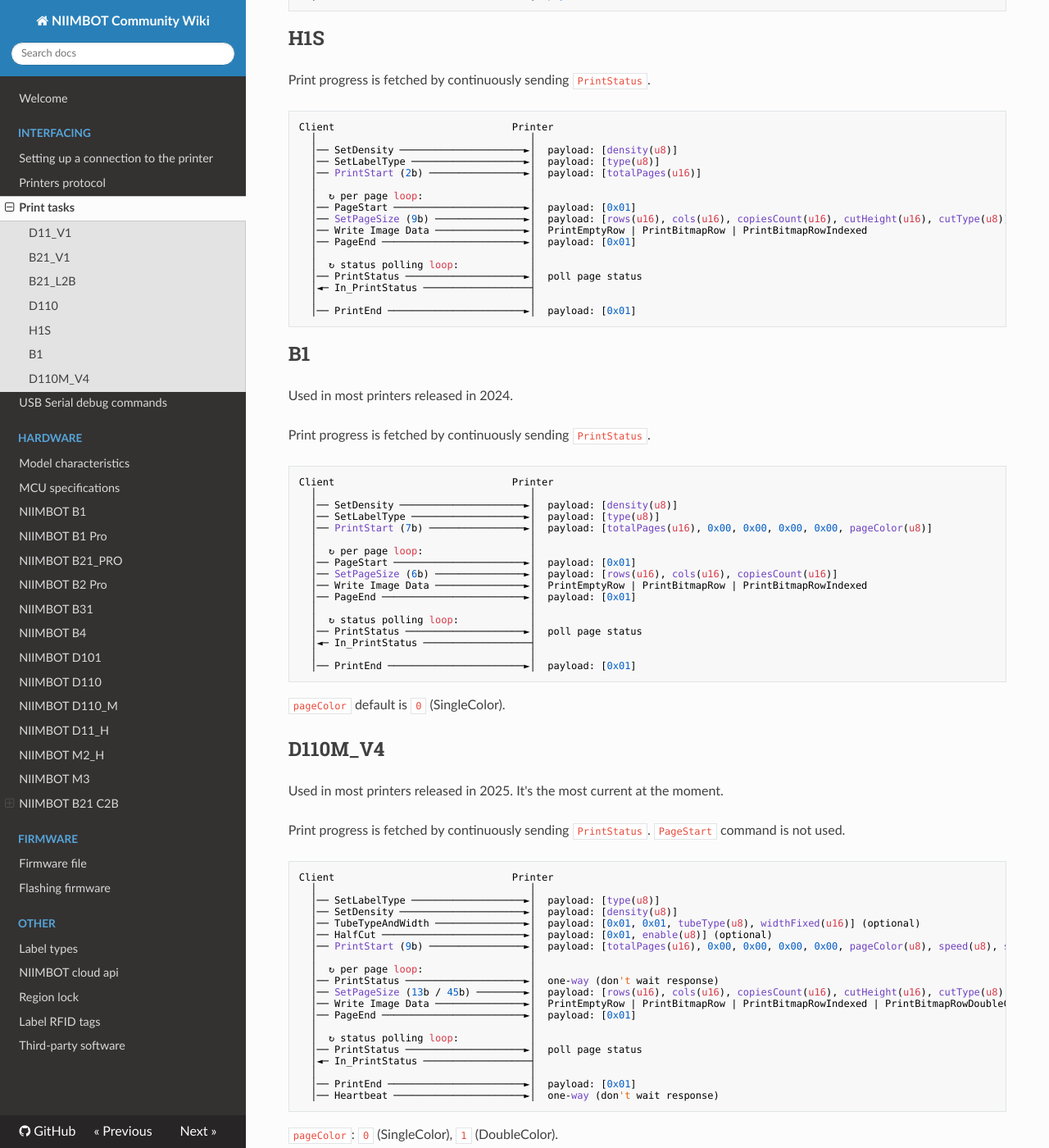
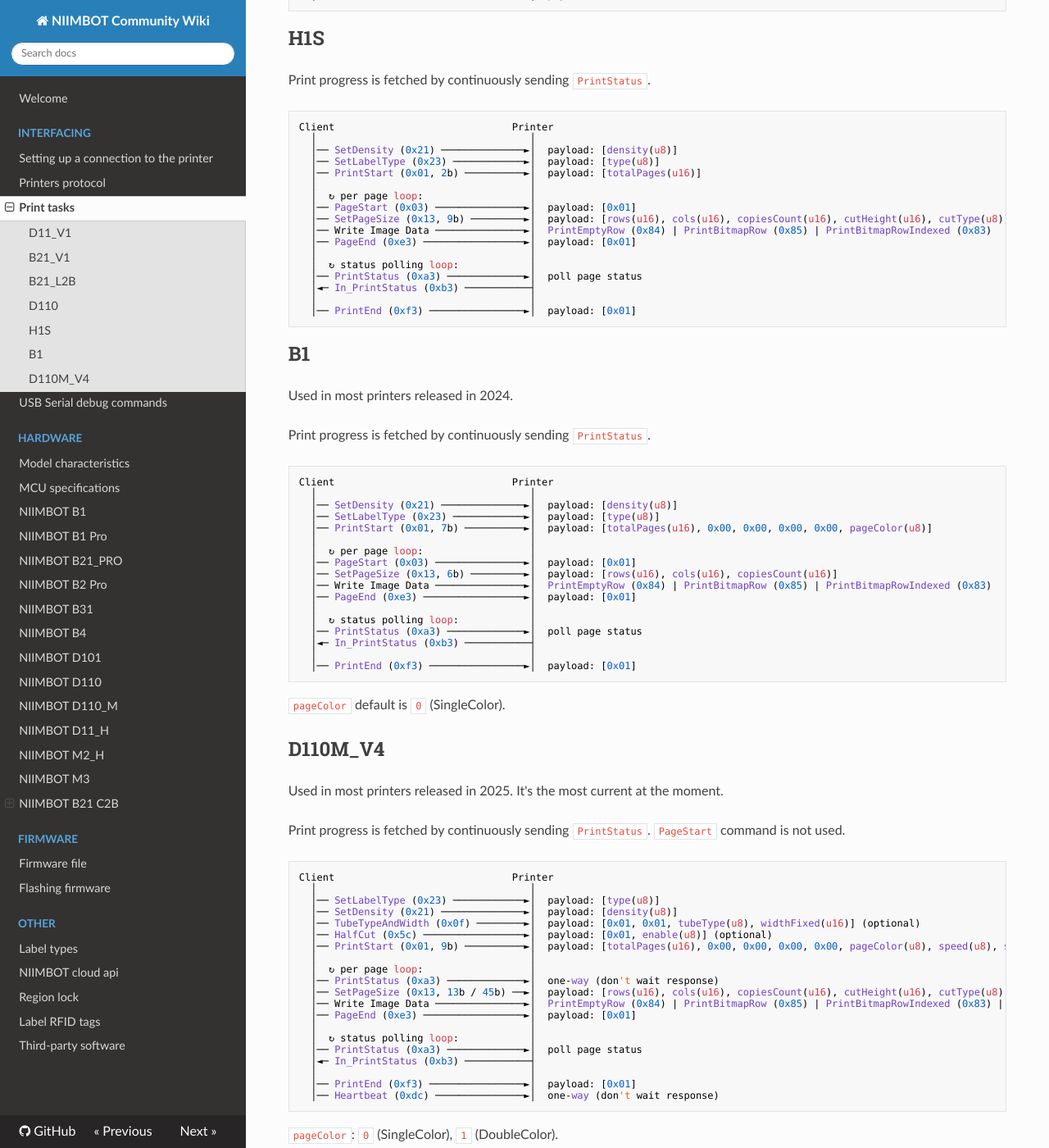
Before and after one commit to MultiMote/niimbot-wiki, an MkDocs documentation site: the page built from docs/interfacing/print-tasks.md, in a window 1280 px wide and 1400 px high, scrolled down 1900 px. Shown: the whole window at 82% size. Built offline with MkDocs 1.6.1, drawn with Linux system fonts in a browser that asks for light colours; nearby versions of some CDN libraries; some of the changed text lies outside the part shown.

Commit message:
Update print tasks (add command ids)

````diff
--- a/docs/interfacing/print-tasks.md
+++ b/docs/interfacing/print-tasks.md
@@ -14,20 +14,20 @@
 ```
 Client                              Printer
   │                                    │
-  │── SetDensity ─────────────────────►│  payload: [density(u8)]
-  │── SetLabelType ───────────────────►│  payload: [type(u8)]
-  │── PrintStart (1b) ────────────────►│  payload: [0x01]
+  │── SetDensity (0x21) ──────────────►│  payload: [density(u8)]
+  │── SetLabelType (0x23) ────────────►│  payload: [type(u8)]
+  │── PrintStart (0x01, 1b) ──────────►│  payload: [0x01]
   │                                    │
   │  ↻ per page loop:                  │
-  │── PrintClear ─────────────────────►│  payload: [0x01]
-  │── PageStart ──────────────────────►│  payload: [0x01]
-  │── SetPageSize (2b) ───────────────►│  payload: [rows(u16)]
-  │── PrintQuantity ──────────────────►│  payload: [quantity(u16)]
-  │── Write Image Data ───────────────►│  PrintEmptyRow | PrintBitmapRow | PrintBitmapRowIndexed
-  │── PageEnd ────────────────────────►│  payload: [0x01]
+  │── PrintClear (0x20) ──────────────►│  payload: [0x01]
+  │── PageStart (0x03) ───────────────►│  payload: [0x01]
+  │── SetPageSize (0x13, 2b) ─────────►│  payload: [rows(u16)]
+  │── PrintQuantity (0x15) ───────────►│  payload: [quantity(u16)]
+  │── Write Image Data ───────────────►│  PrintEmptyRow (0x84) | PrintBitmapRow (0x85) | PrintBitmapRowIndexed (0x83)
+  │── PageEnd (0xe3) ─────────────────►│  payload: [0x01]
   │                                    │
-  │◄─ In_PrinterPageIndex ─────────────┤  wait until payload(u16) == total pages
-  │── PrintEnd ───────────────────────►│  payload: [0x01]
+  │◄─ In_PrinterPageIndex (0xe0) ──────┤  wait until payload(u16) == total pages
+  │── PrintEnd (0xf3) ────────────────►│  payload: [0x01]
 ```
 
 ## B21_V1
@@ -37,20 +37,20 @@
 ```
 Client                              Printer
   │                                    │
-  │── SetDensity ─────────────────────►│  payload: [density(u8)]
-  │── SetLabelType ───────────────────►│  payload: [type(u8)]
-  │── PrintStart (1b) ────────────────►│  payload: [0x01]
+  │── SetDensity (0x21) ──────────────►│  payload: [density(u8)]
+  │── SetLabelType (0x23) ────────────►│  payload: [type(u8)]
+  │── PrintStart (0x01, 1b) ──────────►│  payload: [0x01]
   │                                    │
   │  ↻ per page loop:                  │
-  │── PageStart ──────────────────────►│  payload: [0x01]
-  │── SetPageSize (4b) ───────────────►│  payload: [rows(u16), cols(u16)]
-  │── Write Image Data ───────────────►│  PrintEmptyRow | PrintBitmapRow | PrintBitmapRowIndexed
-  │── PrinterCheckLine ───────────────►│  payload: [line(u16), 0x01] (every 200 lines)
-  │── PageEnd ────────────────────────►│  payload: [0x01]
+  │── PageStart (0x03) ───────────────►│  payload: [0x01]
+  │── SetPageSize (0x13, 4b) ─────────►│  payload: [rows(u16), cols(u16)]
+  │── Write Image Data ───────────────►│  PrintEmptyRow (0x84) | PrintBitmapRow (0x85) | PrintBitmapRowIndexed (0x83)
+  │── PrinterCheckLine (0x86) ────────►│  payload: [line(u16), 0x01] (every 200 lines)
+  │── PageEnd (0xe3) ─────────────────►│  payload: [0x01]
   │                                    │
   │  ↻ status polling loop:            │
-  │── PrintEnd ───────────────────────►│  payload: [0x01]
-  │◄─ In_PrintEnd ─────────────────────┤  payload: [0x00 - still printing, 0x01 - finished]
+  │── PrintEnd (0xf3) ────────────────►│  payload: [0x01]
+  │◄─ In_PrintEnd (0xf4) ──────────────┤  payload: [0x00 - still printing, 0x01 - finished]
 ```
 
 ## B21_L2B
@@ -60,22 +60,22 @@
 ```
 Client                              Printer
   │                                    │
-  │── SetDensity ─────────────────────►│  payload: [density(u8)]
-  │── SetLabelType ───────────────────►│  payload: [type(u8)]
-  │── PrintStart (1b) ────────────────►│  payload: [0x01]
+  │── SetDensity (0x21) ──────────────►│  payload: [density(u8)]
+  │── SetLabelType (0x23) ────────────►│  payload: [type(u8)]
+  │── PrintStart (0x01, 1b) ──────────►│  payload: [0x01]
   │                                    │
   │  ↻ per page loop:                  │
-  │── PageStart ──────────────────────►│  poll until true
-  │── SetPageSize (4b) ───────────────►│  payload: [rows(u16), cols(u16)]
-  │── Write Image Data ───────────────►│  PrintEmptyRow | PrintBitmapRow | PrintBitmapRowIndexed
-  │── PrinterCheckLine ───────────────►│  payload: [line(u16), 0x01] (every 200 lines)
+  │── PageStart (0x03) ───────────────►│  poll until true
+  │── SetPageSize (0x13, 4b) ─────────►│  payload: [rows(u16), cols(u16)]
+  │── Write Image Data ───────────────►│  PrintEmptyRow (0x84) | PrintBitmapRow (0x85) | PrintBitmapRowIndexed (0x83)
+  │── PrinterCheckLine (0x86) ────────►│  payload: [line(u16), 0x01] (every 200 lines)
   │                                    │
   │  ↻ status polling loop             │
   │     (part of page loop):           │
-  │── PageEnd ────────────────────────►│  payload: [0x01]
-  │◄─ In_PageEnd ──────────────────────┤  payload: [0x00 - still printing, 0x01 - finished]
+  │── PageEnd (0xe3) ─────────────────►│  payload: [0x01]
+  │◄─ In_PageEnd (0xe4) ───────────────┤  payload: [0x00 - still printing, 0x01 - finished]
   │                                    │
-  │── PrintEnd ───────────────────────►│  payload: [0x01]
+  │── PrintEnd (0xf3) ────────────────►│  payload: [0x01]
 ```
 
 ## D110
@@ -87,23 +87,23 @@
 ```
 Client                              Printer
   │                                    │
-  │── SetDensity ─────────────────────►│  payload: [density(u8)]
-  │── SetLabelType ───────────────────►│  payload: [type(u8)]
-  │── PrintStart (1b) ────────────────►│  payload: [0x01]
+  │── SetDensity (0x21) ──────────────►│  payload: [density(u8)]
+  │── SetLabelType (0x23) ────────────►│  payload: [type(u8)]
+  │── PrintStart (0x01, 1b) ──────────►│  payload: [0x01]
   │                                    │
   │  ↻ per page loop:                  │
-  │── PrintClear ─────────────────────►│  payload: [0x01]
-  │── PageStart ──────────────────────►│  payload: [0x01]
-  │── SetPageSize (4b) ───────────────►│  payload: [rows(u16), cols(u16)]
-  │── PrintQuantity ──────────────────►│  payload: [quantity(u16)]
-  │── Write Image Data ───────────────►│  PrintEmptyRow | PrintBitmapRow | PrintBitmapRowIndexed
-  │── PageEnd ────────────────────────►│  payload: [0x01]
+  │── PrintClear (0x20) ──────────────►│  payload: [0x01]
+  │── PageStart (0x03) ───────────────►│  payload: [0x01]
+  │── SetPageSize (0x13, 4b) ─────────►│  payload: [rows(u16), cols(u16)]
+  │── PrintQuantity (0x15) ───────────►│  payload: [quantity(u16)]
+  │── Write Image Data ───────────────►│  PrintEmptyRow (0x84) | PrintBitmapRow (0x85) | PrintBitmapRowIndexed (0x83)
+  │── PageEnd (0xe3) ─────────────────►│  payload: [0x01]
   │                                    │
   │  ↻ status polling loop:            │
-  │── PrintStatus ────────────────────►│  poll page status
-  │◄─ In_PrintStatus ──────────────────┤
+  │── PrintStatus (0xa3) ─────────────►│  poll page status
+  │◄─ In_PrintStatus (0xb3) ───────────┤
   │                                    │
-  │── PrintEnd ───────────────────────►│  payload: [0x01]
+  │── PrintEnd (0xf3) ────────────────►│  payload: [0x01]
 ```
 
 ## H1S
@@ -113,21 +113,21 @@
 ```
 Client                              Printer
   │                                    │
-  │── SetDensity ─────────────────────►│  payload: [density(u8)]
-  │── SetLabelType ───────────────────►│  payload: [type(u8)]
-  │── PrintStart (2b) ────────────────►│  payload: [totalPages(u16)]
+  │── SetDensity (0x21) ──────────────►│  payload: [density(u8)]
+  │── SetLabelType (0x23) ────────────►│  payload: [type(u8)]
+  │── PrintStart (0x01, 2b) ──────────►│  payload: [totalPages(u16)]
   │                                    │
   │  ↻ per page loop:                  │
-  │── PageStart ──────────────────────►│  payload: [0x01]
-  │── SetPageSize (9b) ───────────────►│  payload: [rows(u16), cols(u16), copiesCount(u16), cutHeight(u16), cutType(u8)]
-  │── Write Image Data ───────────────►│  PrintEmptyRow | PrintBitmapRow | PrintBitmapRowIndexed
-  │── PageEnd ────────────────────────►│  payload: [0x01]
+  │── PageStart (0x03) ───────────────►│  payload: [0x01]
+  │── SetPageSize (0x13, 9b) ─────────►│  payload: [rows(u16), cols(u16), copiesCount(u16), cutHeight(u16), cutType(u8)]
+  │── Write Image Data ───────────────►│  PrintEmptyRow (0x84) | PrintBitmapRow (0x85) | PrintBitmapRowIndexed (0x83)
+  │── PageEnd (0xe3) ─────────────────►│  payload: [0x01]
   │                                    │
   │  ↻ status polling loop:            │
-  │── PrintStatus ────────────────────►│  poll page status
-  │◄─ In_PrintStatus ──────────────────┤
+  │── PrintStatus (0xa3) ─────────────►│  poll page status
+  │◄─ In_PrintStatus (0xb3) ───────────┤
   │                                    │
-  │── PrintEnd ───────────────────────►│  payload: [0x01]
+  │── PrintEnd (0xf3) ────────────────►│  payload: [0x01]
 ```
 
 ## B1
@@ -139,21 +139,21 @@
 ```
 Client                              Printer
   │                                    │
-  │── SetDensity ─────────────────────►│  payload: [density(u8)]
-  │── SetLabelType ───────────────────►│  payload: [type(u8)]
-  │── PrintStart (7b) ────────────────►│  payload: [totalPages(u16), 0x00, 0x00, 0x00, 0x00, pageColor(u8)]
+  │── SetDensity (0x21) ──────────────►│  payload: [density(u8)]
+  │── SetLabelType (0x23) ────────────►│  payload: [type(u8)]
+  │── PrintStart (0x01, 7b) ──────────►│  payload: [totalPages(u16), 0x00, 0x00, 0x00, 0x00, pageColor(u8)]
   │                                    │
   │  ↻ per page loop:                  │
-  │── PageStart ──────────────────────►│  payload: [0x01]
-  │── SetPageSize (6b) ───────────────►│  payload: [rows(u16), cols(u16), copiesCount(u16)]
-  │── Write Image Data ───────────────►│  PrintEmptyRow | PrintBitmapRow | PrintBitmapRowIndexed
-  │── PageEnd ────────────────────────►│  payload: [0x01]
+  │── PageStart (0x03) ───────────────►│  payload: [0x01]
+  │── SetPageSize (0x13, 6b) ─────────►│  payload: [rows(u16), cols(u16), copiesCount(u16)]
+  │── Write Image Data ───────────────►│  PrintEmptyRow (0x84) | PrintBitmapRow (0x85) | PrintBitmapRowIndexed (0x83)
+  │── PageEnd (0xe3) ─────────────────►│  payload: [0x01]
   │                                    │
   │  ↻ status polling loop:            │
-  │── PrintStatus ────────────────────►│  poll page status
-  │◄─ In_PrintStatus ──────────────────┤
+  │── PrintStatus (0xa3) ─────────────►│  poll page status
+  │◄─ In_PrintStatus (0xb3) ───────────┤
   │                                    │
-  │── PrintEnd ───────────────────────►│  payload: [0x01]
+  │── PrintEnd (0xf3) ────────────────►│  payload: [0x01]
 ```
 
 `pageColor` default is `0` (SingleColor).
@@ -168,24 +168,24 @@
 ```
 Client                              Printer
   │                                    │
-  │── SetLabelType ───────────────────►│  payload: [type(u8)]
-  │── SetDensity ─────────────────────►│  payload: [density(u8)]
-  │── TubeTypeAndWidth ───────────────►│  payload: [0x01, 0x01, tubeType(u8), widthFixed(u16)] (optional)
-  │── HalfCut ────────────────────────►│  payload: [0x01, enable(u8)] (optional)
-  │── PrintStart (9b) ────────────────►│  payload: [totalPages(u16), 0x00, 0x00, 0x00, 0x00, pageColor(u8), speed(u8), someFlag(u8)]
+  │── SetLabelType (0x23) ────────────►│  payload: [type(u8)]
+  │── SetDensity (0x21) ──────────────►│  payload: [density(u8)]
+  │── TubeTypeAndWidth (0x0f) ────────►│  payload: [0x01, 0x01, tubeType(u8), widthFixed(u16)] (optional)
+  │── HalfCut (0x5c) ─────────────────►│  payload: [0x01, enable(u8)] (optional)
+  │── PrintStart (0x01, 9b) ──────────►│  payload: [totalPages(u16), 0x00, 0x00, 0x00, 0x00, pageColor(u8), speed(u8), someFlag(u8)]
   │                                    │
   │  ↻ per page loop:                  │
-  │── PrintStatus ────────────────────►│  one-way (don't wait response)
-  │── SetPageSize (13b / 45b) ────────►│  payload: [rows(u16), cols(u16), copiesCount(u16), cutHeight(u16), cutType(u8), 0x00, sendAll(u8), partHeight(u16), serial(32b)]
-  │── Write Image Data ───────────────►│  PrintEmptyRow | PrintBitmapRow | PrintBitmapRowIndexed | PrintBitmapRowDoubleColor
-  │── PageEnd ────────────────────────►│  payload: [0x01]
+  │── PrintStatus (0xa3) ─────────────►│  one-way (don't wait response)
+  │── SetPageSize (0x13, 13b / 45b) ──►│  payload: [rows(u16), cols(u16), copiesCount(u16), cutHeight(u16), cutType(u8), 0x00, sendAll(u8), partHeight(u16), serial(32b)]
+  │── Write Image Data ───────────────►│  PrintEmptyRow (0x84) | PrintBitmapRow (0x85) | PrintBitmapRowIndexed (0x83) | PrintBitmapRowDoubleColor (0x8a)
+  │── PageEnd (0xe3) ─────────────────►│  payload: [0x01]
   │                                    │
   │  ↻ status polling loop:            │
-  │── PrintStatus ────────────────────►│  poll page status
-  │◄─ In_PrintStatus ──────────────────┤
+  │── PrintStatus (0xa3) ─────────────►│  poll page status
+  │◄─ In_PrintStatus (0xb3) ───────────┤
   │                                    │
-  │── PrintEnd ───────────────────────►│  payload: [0x01]
-  │── Heartbeat ──────────────────────►│  one-way (don't wait response)
+  │── PrintEnd (0xf3) ────────────────►│  payload: [0x01]
+  │── Heartbeat (0xdc) ───────────────►│  one-way (don't wait response)
 ```
 
 `pageColor`: `0` (SingleColor), `1` (DoubleColor).
````
